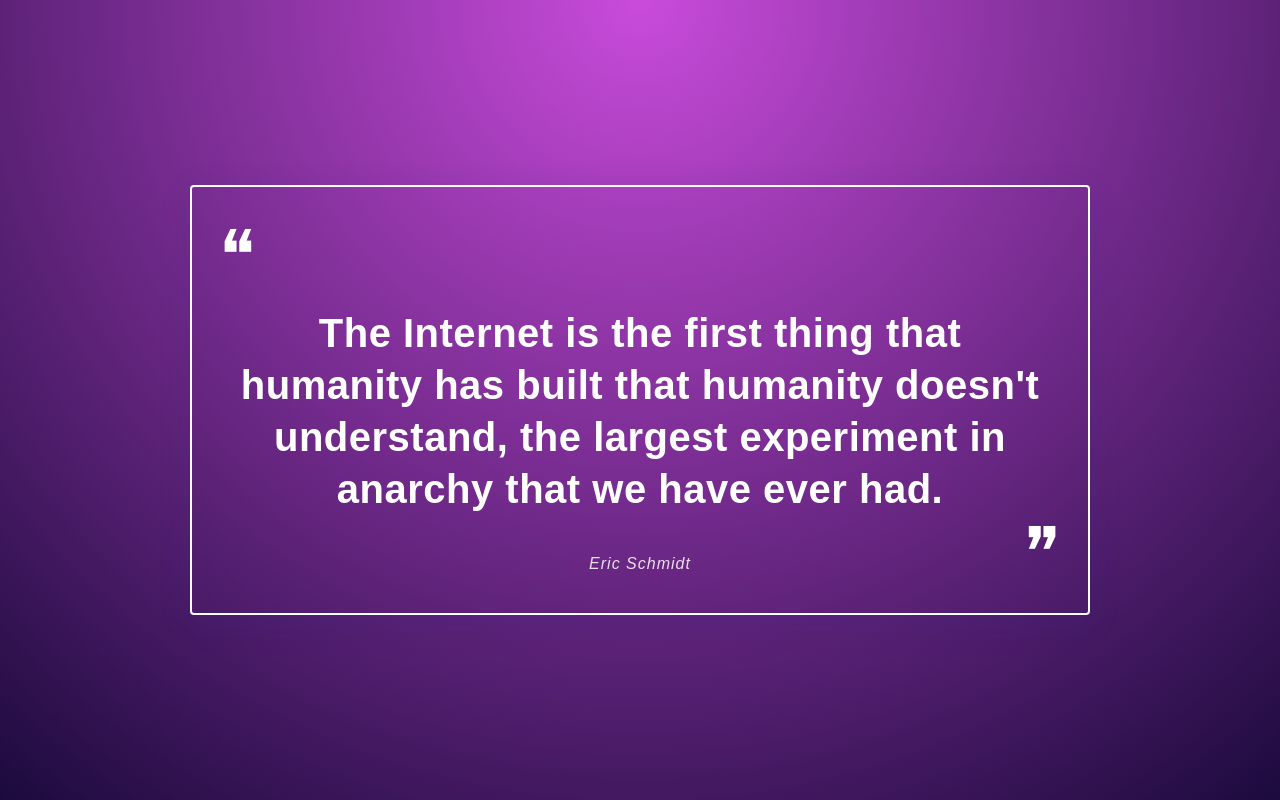
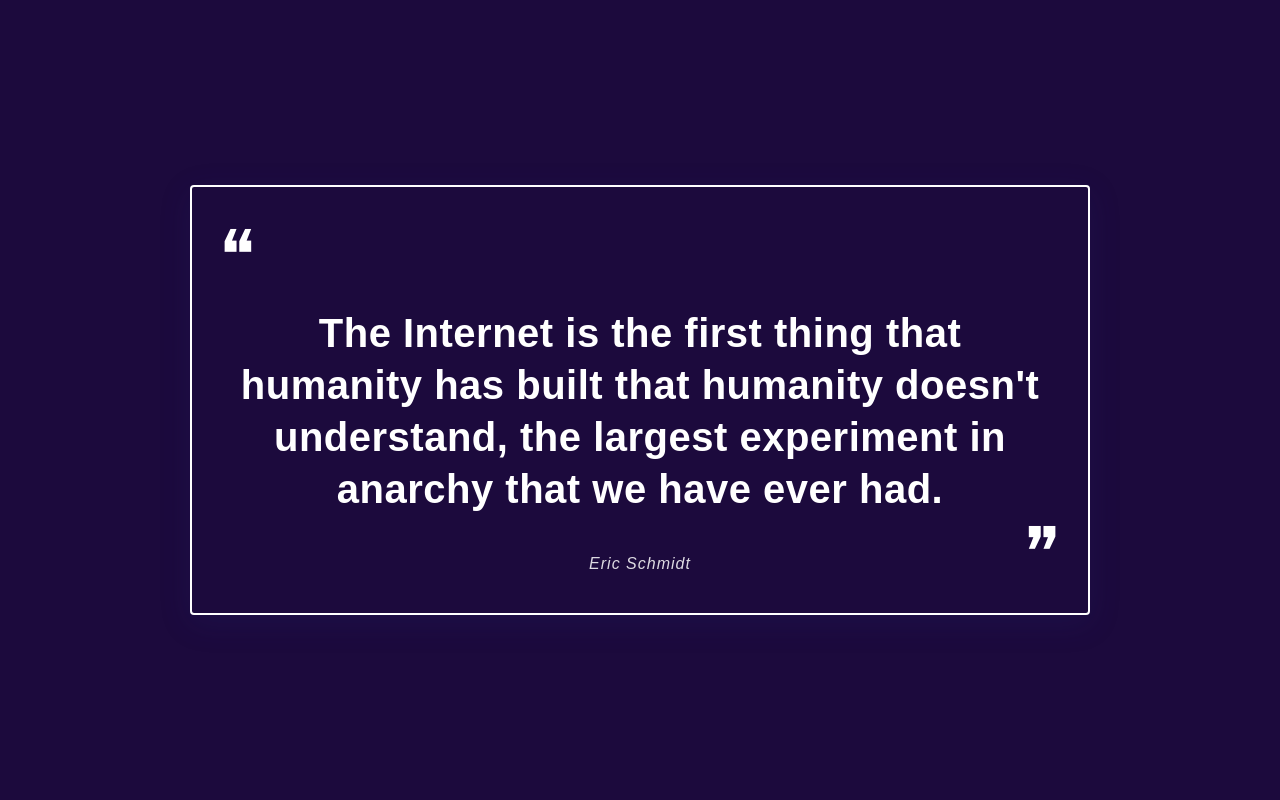
Before and after one commit to NoahGabbard/the-quote-card-express, a website: page public/index.html in a window 1280 px wide. Drawn offline with Linux system fonts and the light colour scheme; no server answers.

Commit message:
Add CORS and dotenv, update background and API route
Started working on QCE Part 4. Added 'cors' and 'dotenv' dependencies. Updated CSS to remove the background gradient and add a .background-img class. Fixed script path in index.html.

```diff
--- a/package.json
+++ b/package.json
@@ -12,6 +12,8 @@
   "license": "ISC",
   "type": "commonjs",
   "dependencies": {
+    "cors": "^2.8.5",
+    "dotenv": "^16.5.0",
     "express": "^5.1.0"
   },
   "devDependencies": {
--- a/public/css/style.css
+++ b/public/css/style.css
@@ -3,7 +3,8 @@ body {
     margin: 0;
     padding: 0;
     box-sizing: border-box;
-    background: radial-gradient(circle at top, #c94bdb 0%, #1c0a3d 100%);
+    /* I removed the background gradient */
+    background: #1c0a3d;
     display: flex;
     align-items: center;
     justify-content: center;
@@ -61,6 +62,16 @@ body {
     margin-top: 20px;
 }
 
+.background-img {
+  position: fixed;
+  top: 0; left: 0;
+  width: 100vw; height: 100vh;
+  z-index: -1;
+  background-size: cover;
+  background-position: center;
+  background-repeat: no-repeat;
+}
+
 @media (max-width: 600px) {
     .quote-card {
         padding: 30px 10px 20px 10px;
--- a/public/index.html
+++ b/public/index.html
@@ -7,7 +7,7 @@
     <title>The Quote Card Express!</title>
 </head>
 <body>
-    <div class="background-img"></div>
+    <div class="background-img"></div> <!--Added div class="background-img"-->
     <div class="quote-card">
         <span class="quote-mark open">“</span>
         <div class="quote-text">
@@ -16,6 +16,6 @@
         <div class="quote-author">Eric Schmidt</div>
         <span class="quote-mark close">”</span>
     </div>
-    <script src="./js/index.js"></script>
+    <script src="js/index.js"></script> <!--Changed ./js/index.js to js/index.js, I accidentally included ./-->
 </body>
 </html>
```
Also changed, not shown: server.js (+12 -0 lines), 1 other file.
